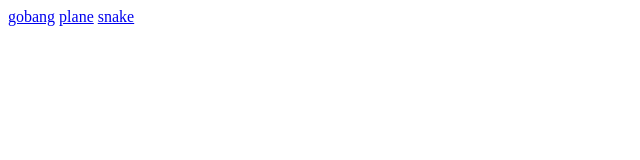
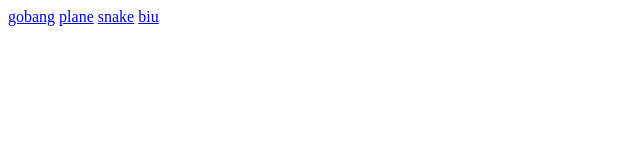
Before and after one commit to gpchn/games, a plain HTML site: page index.html in a window 1280 px wide. Shown: the full height of the page, 0-640 px from the left. Drawn offline with Linux system fonts and the light colour scheme.

Commit message:
Update index.html

```diff
--- a/index.html
+++ b/index.html
@@ -4,5 +4,6 @@
     <a href="https://gpchn.github.io/games/gobang.html">gobang</a>
     <a href="https://gpchn.github.io/games/plane.html">plane</a>
     <a href="https://gpchn.github.io/games/snake.html">snake</a>
+    <a href="https://gpchn.github.io/games/biu.html">biu</a>
   </body>
 </html>
```
